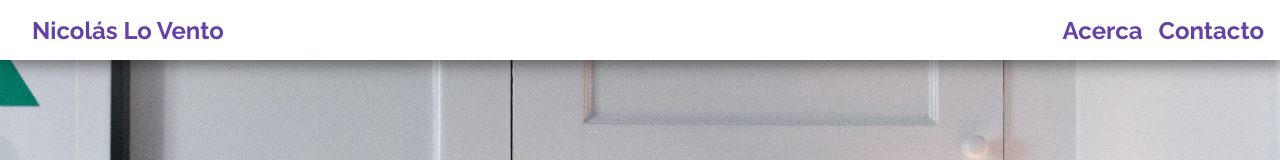
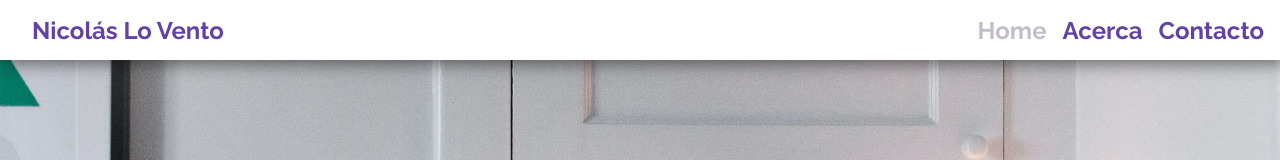
Before and after one commit to nicolasloventordp/portafolio-cv, a React (Create React App) app: page / in a window 1280 px wide. In both pictures the pointer is over the link 1012 px from the left and 30 px from the top of the page. Shown: the top 160 px of the page. Built offline with nearby package versions, Linux system fonts and the light colour scheme.

Commit message:
header: sections hover grey

```diff
--- a/src/views/Header/style.css
+++ b/src/views/Header/style.css
@@ -26,11 +26,11 @@
 }
 .header-sections h3 a {
     color: var(--first-color);
-    transition: all 0.5s ease-out;
+    transition: all 0.2s ease-out;
     text-decoration: none;
 }
 .header-sections h3 a:hover {
-    color: var(--white-color);
+    color: var(--grey-alpha-color);
 }
 .header-sections h3:hover{
     cursor: pointer;
```
